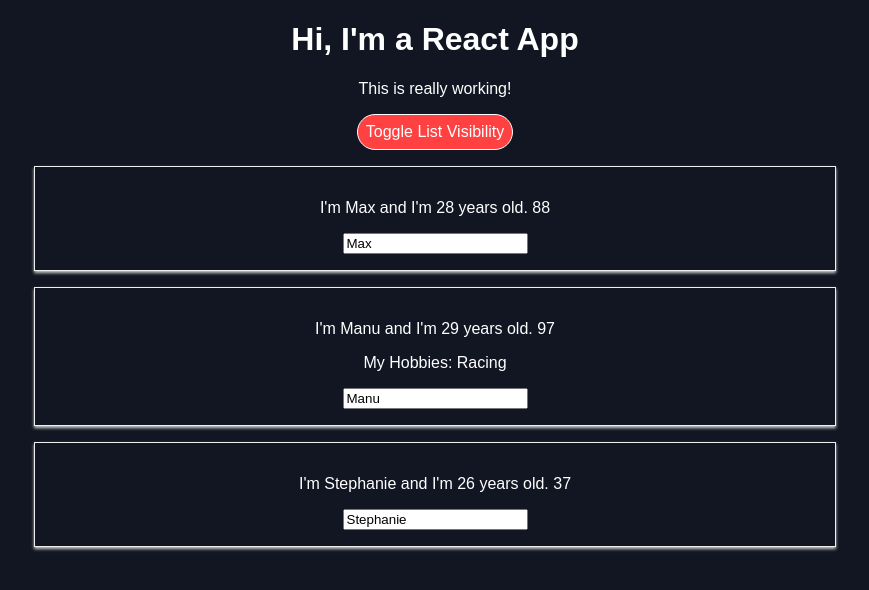
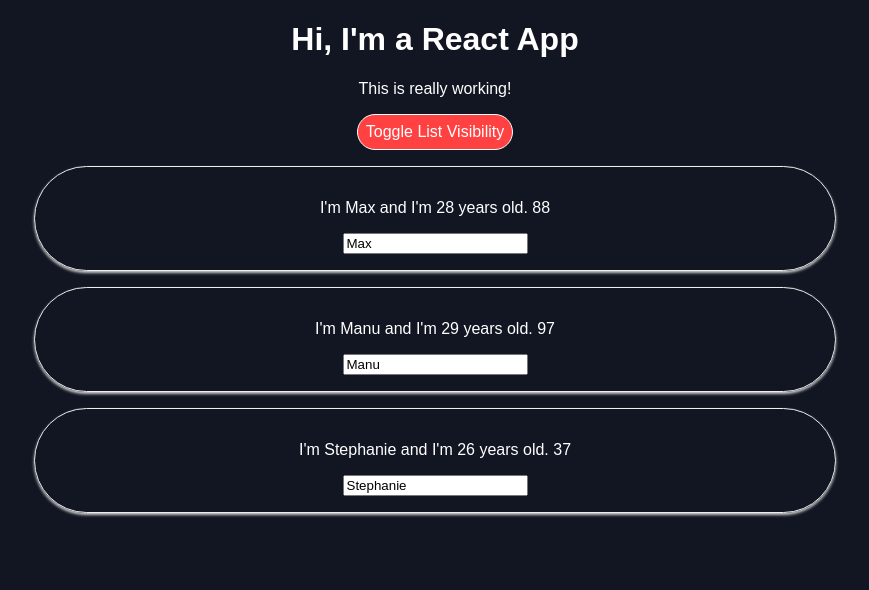
Before and after one commit to Mi-Ski/react-app, a React (Create React App) app: page / in a window 1280 px wide. Both pictures are taken after a click on the button "Toggle List Visibility". Shown: the top 590 px of the page, without its empty margins (205-1074 px from the left). Built offline with nearby package versions, Linux system fonts and the light colour scheme.

Commit message:
lists and keys

```diff
--- a/src/App.js
+++ b/src/App.js
@@ -1,84 +1,72 @@
-import React, { Component } from 'react';
-import './App.css';
-import Person from './Person/Person';
+import React, { Component } from "react";
+import "./App.css";
+import Person from "./Person/Person";
+import "./Person/Person.css";
 
 class App extends Component {
 	state = {
 		persons: [
-      { name: 'Max', age: 28 },
-      { name: 'Manu', age: 29 },
-      { name: 'Stephanie', age: 26 }
+			{ id: 'sdff', name: "Max", age: 28 },
+			{ id: 'dfsd', name: "Manu", age: 29 },
+			{ id: '34l', name: "Stephanie", age: 26 },
 		],
-    otherState: 'some other value',
-    personsVisibility: false
+		otherState: "some other value",
+		personsVisibility: false,
 	};
 
-  switchNameHandler = (newName) => {
-    // console.log('Was clicked!');
-    // DON'T DO THIS: this.state.persons[0].name = 'Maximilian';
+	deletePersonHandler = (index) => {
+		// slice without arguments just returns a true copy of the array
+		// const persons = this.state.persons.slice();
+		const persons = [...this.state.persons];
+		persons.splice(index, 1);
+		this.setState({persons: persons});
+	}
+
+	inputNameChange = (event) => {
 		this.setState({
 			persons: [
-        { name: newName, age: 28 },
-        { name: 'Manu', age: 29 },
-        { name: 'Stephanie', age: 27 }
+				{ name: "Max", age: 28 },
+				{ name: event.target.value, age: 29 },
+				{ name: "Stephanie", age: 27 },
 			],
 		});
 	};
 
-  inputNameChange = (event) => {
-    this.setState({
-      persons: [
-        { name: 'Max', age: 28 },
-        { name: event.target.value, age: 29 },
-        { name: 'Stephanie', age: 27 }
-      ],
-    });
-  }
-
 	togglePersonsHandler = () => {
 		const showState = this.state.personsVisibility;
-    this.setState({personsVisibility: !showState});
-  }
+		this.setState({ personsVisibility: !showState });
+	};
 
 	render() {
 		const myStyle = {
-      backgroundColor: 'rgb(255, 65, 65)',
-      font: 'inherit',
-      border: '1px solid white',
-      borderRadius: '999vw',
-      padding: '8px',
-      color: 'white',
-      cursor: 'pointer'
+			backgroundColor: "rgb(255, 65, 65)",
+			font: "inherit",
+			border: "1px solid white",
+			borderRadius: "999vw",
+			padding: "8px",
+			color: "white",
+			cursor: "pointer",
 		};
+
+		let persons = null;
+		if (this.state.personsVisibility) {
+			persons = (
+				<div>
+					{this.state.persons.map((el, index) => {
+						return <Person key={el.id} name={el.name} age={el.age} click={() => this.deletePersonHandler(index)} />;
+					})}
+				</div>
+			);
+		}
 
 		return (
 			<div className="App">
 				<h1>Hi, I'm a React App</h1>
 				<p>This is really working!</p>
-        <button
-          style={myStyle}
-          onClick={this.togglePersonsHandler}>Toggle List Visibility</button>
-        {
-        this.state.personsVisibility ?
-          <div>
-            <Person
-              name={this.state.persons[0].name}
-              age={this.state.persons[0].age}
-            />
-            <Person
-              name={this.state.persons[1].name}
-              age={this.state.persons[1].age}
-              click={this.switchNameHandler.bind(this, 'Max')}
-              changed={this.inputNameChange}
-            >
-              My Hobbies: Racing
-            </Person>
-            <Person
-              name={this.state.persons[2].name}
-              age={this.state.persons[2].age}
-            />
-          </div> : null
-        }
+				<button style={myStyle} onClick={this.togglePersonsHandler}>
+					Toggle List Visibility
+				</button>
+				{persons}
 			</div>
 		);
 		// return React.createElement('div', {className: 'App'}, React.createElement('h1', null, 'Does this work now?'));
--- a/src/Person/Person.css
+++ b/src/Person/Person.css
@@ -5,4 +5,8 @@
     box-shadow: 0 2px 3px #ccc;
     padding: 16px;
     text-align: center;
+    cursor: pointer;
+    border-radius: 999rem;
+} .Person:hover{
+    background-color: #f703ff13;
 }
```
Lines whose indentation alone changed are shown as unchanged.
